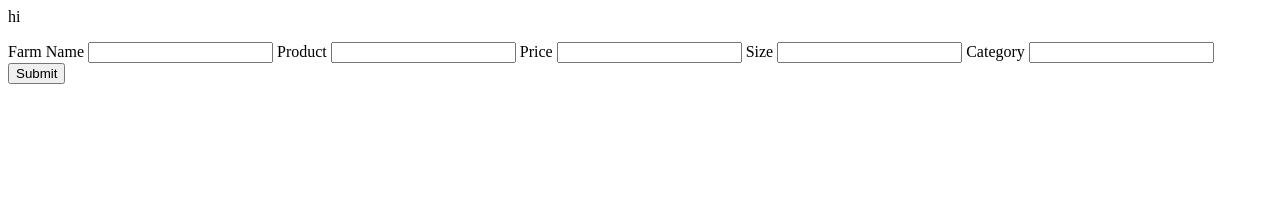
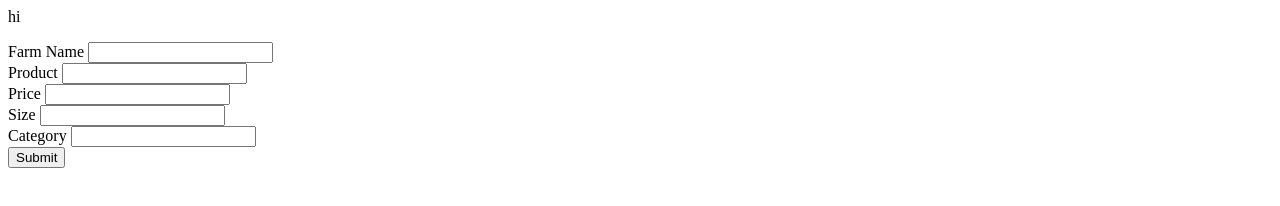
Before and after one commit to gitbenji/gitbenji.github.io, a plain HTML site: page farmers/index.html in a window 1280 px wide. Drawn offline with Linux system fonts and the light colour scheme.

Commit message:
helpepepepe

```diff
--- a/farmers/index.html
+++ b/farmers/index.html
@@ -8,15 +8,15 @@
 		<p>hi</p>
 		<form>
 			<label>Farm Name</label>
-			<input type="text" name="farm-name">
+			<input type="text" name="farm-name"><br>
 			<label>Product</label>
-			<input type="text" name="product">
+			<input type="text" name="product"><br>
 			<label>Price</label>
-			<input type="text" name="price">
+			<input type="text" name="price"><br>
 			<label>Size</label>
-			<input type="text" name="size">
+			<input type="text" name="size"><br>
 			<label>Category</label>
-			<input type="text" name="category">
+			<input type="text" name="category"><br>
 			<button type="submit">Submit</button>
 		</form>
 		<script type="text/javascript" src="scripts.js"></script>
```
